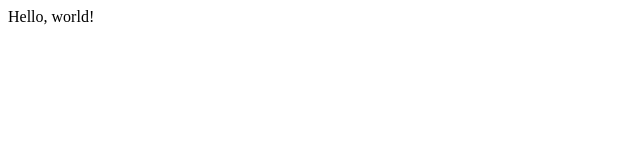
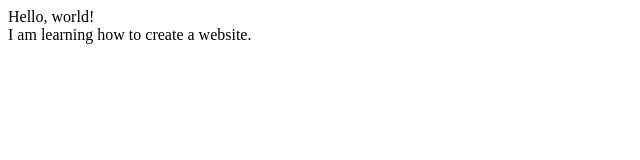
Before and after one commit to AMKravitz/myfirstsite, a plain HTML site: page index.html in a window 1280 px wide. Shown: the whole page, without its empty margins (0-640 px from the left). Drawn offline with Linux system fonts and the light colour scheme.

Commit message:
edited text

```diff
--- a/index.html
+++ b/index.html
@@ -3,7 +3,8 @@
   <head>
     <title>My First Site</title>
     <body>
-      Hello, world!
+      Hello, world!<br />
+      I am learning how to create a website.
     </body>
   </head>
 </html>
```
